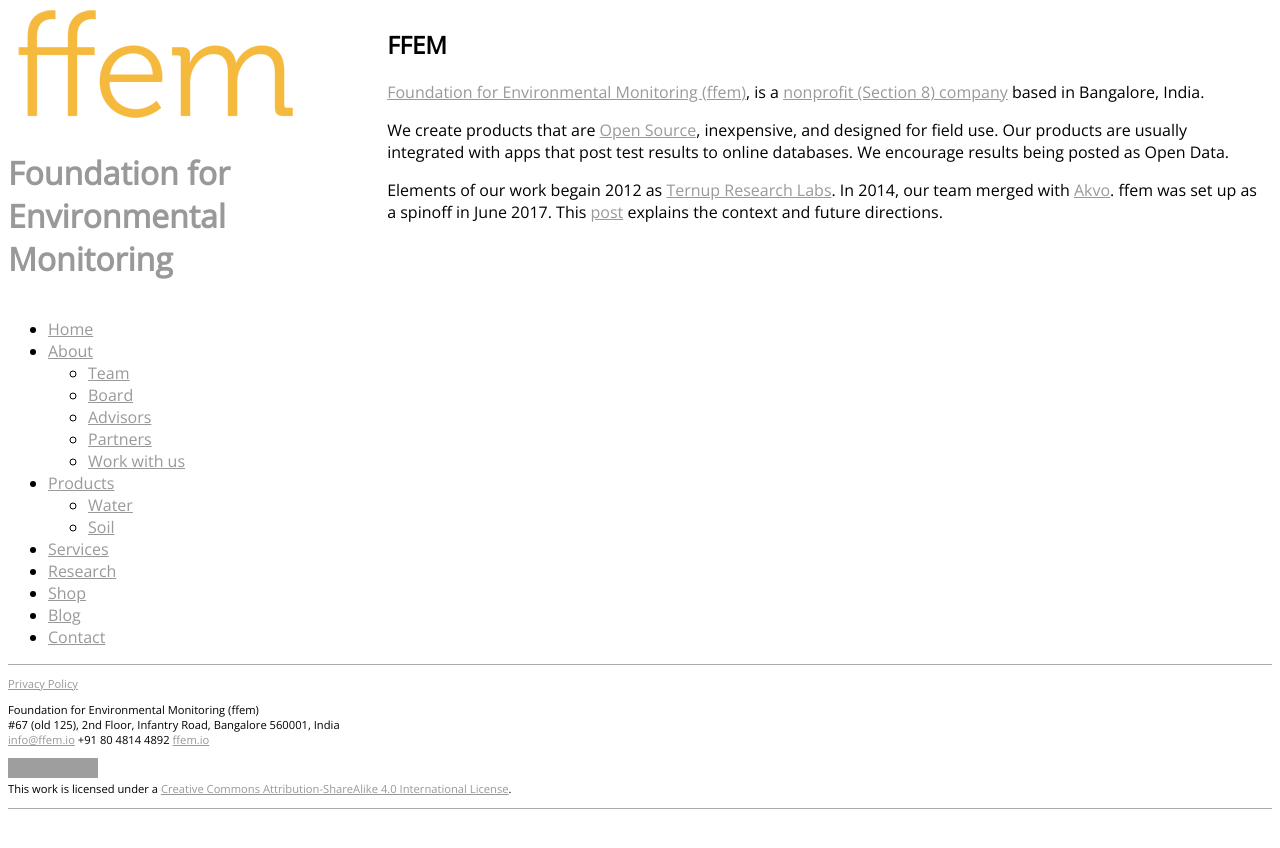
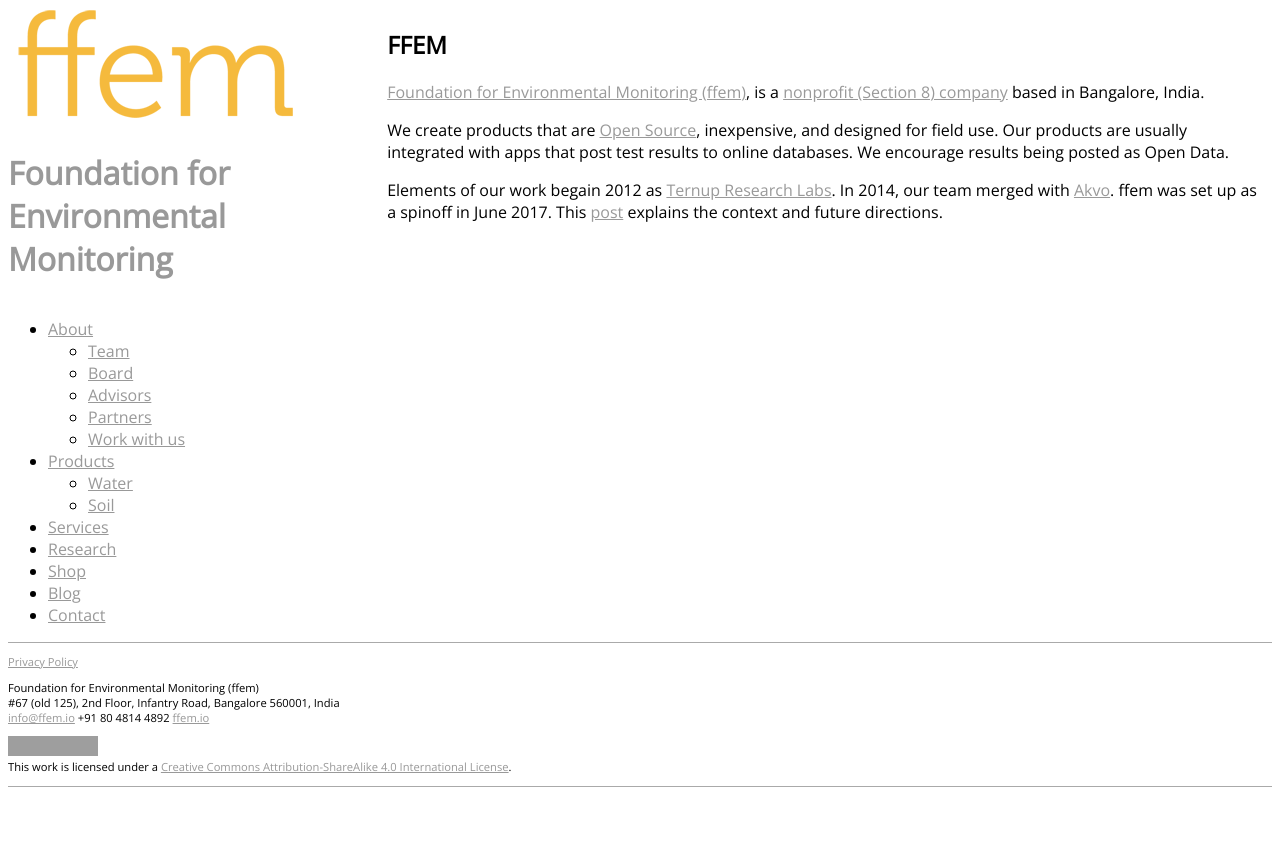
Before and after one commit to adraman/foundation-for-environmental-monitoring.github.io, a Jekyll site: the page built from index.md, in a window 1280 px wide. Shown: the top 848 px of the page. Built offline with Jekyll 4.4.1, drawn with Linux system fonts in a browser that asks for light colours; grey boxes are pictures that could not be loaded.

Commit message:
Removed home menu item

```diff
--- a/_layouts/default.html
+++ b/_layouts/default.html
@@ -29,7 +29,6 @@
         </header>
         <nav id="primary_nav_wrap">
             <ul>
-                <li><a href="{{ site.url }}">Home</a></li>
                 <li><a href="{{ site.url }}/about/">About</a>
                     <ul>
                         <li><a href="{{ site.url }}/team/">Team</a></li>
--- a/_layouts/posts.html
+++ b/_layouts/posts.html
@@ -29,7 +29,6 @@
         </header>
         <nav id="primary_nav_wrap">
             <ul>
-                <li><a href="{{ site.url }}">Home</a></li>
                 <li><a href="{{ site.url }}/about/">About</a>
                     <ul>
                         <li><a href="{{ site.url }}/team/">Team</a></li>
```
